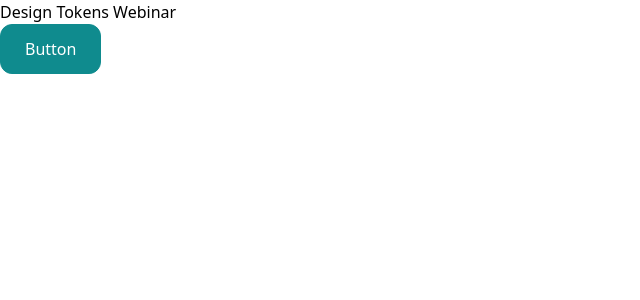
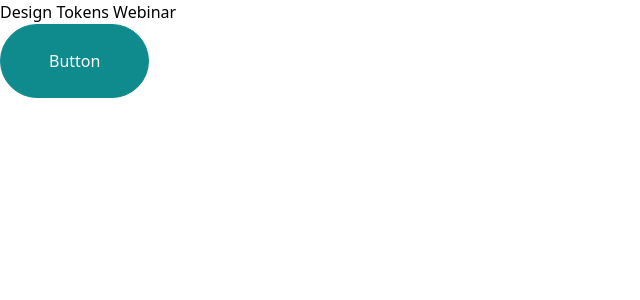
Before and after one commit to anas-araid-belka/design-token-workshop, a React (Vite) app: page / in a window 1280 px wide. Shown: the top 300 px of the page, without its empty margins (0-640 px from the left). Built offline with nearby package versions, Linux system fonts and the light colour scheme.

Commit message:
Commit from GitHub Actions (Build Design Tokens)

```diff
--- a/src/styles/variables.css
+++ b/src/styles/variables.css
@@ -1,12 +1,12 @@
 /**
  * Do not edit directly
- * Generated on Thu, 10 Oct 2024 13:12:02 GMT
+ * Generated on Thu, 10 Oct 2024 13:15:19 GMT
  */
 
 :root {
-  --radius-base: 12px;
-  --spacing-md: 24px;
-  --spacing-xs: 12px;
+  --radius-base: 999px;
+  --spacing-md: 48px;
+  --spacing-xs: 24px;
   --typography-font-family-dm-sans: DM Sans;
   --typography-line-height-9: 20px;
   --typography-line-height-8: 21px;
```
